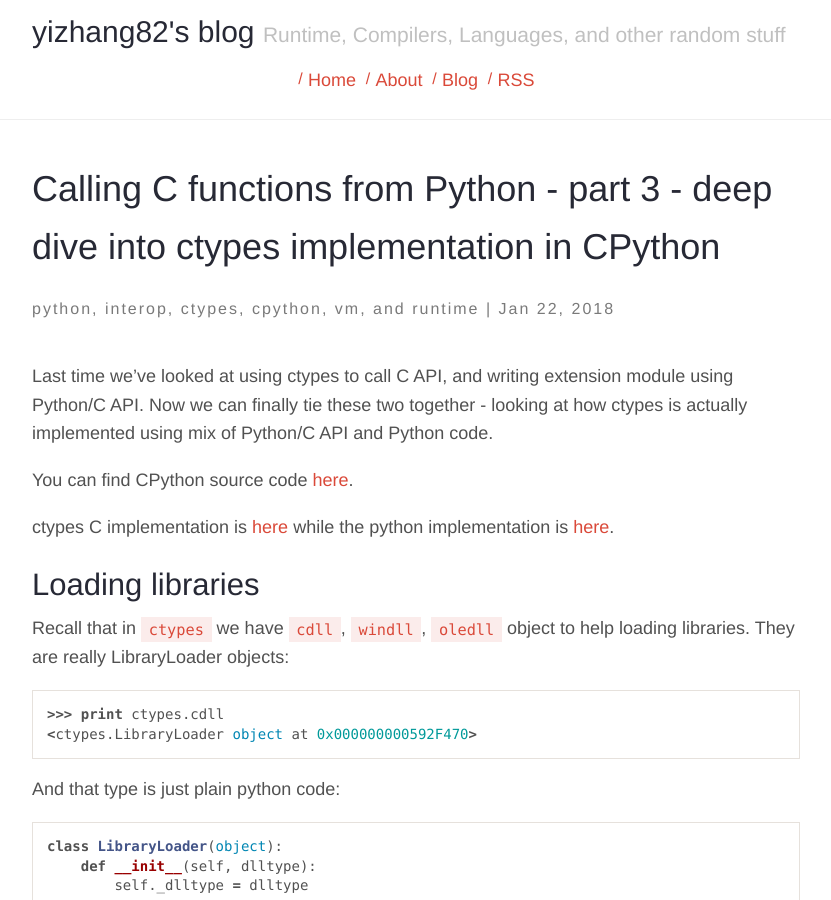
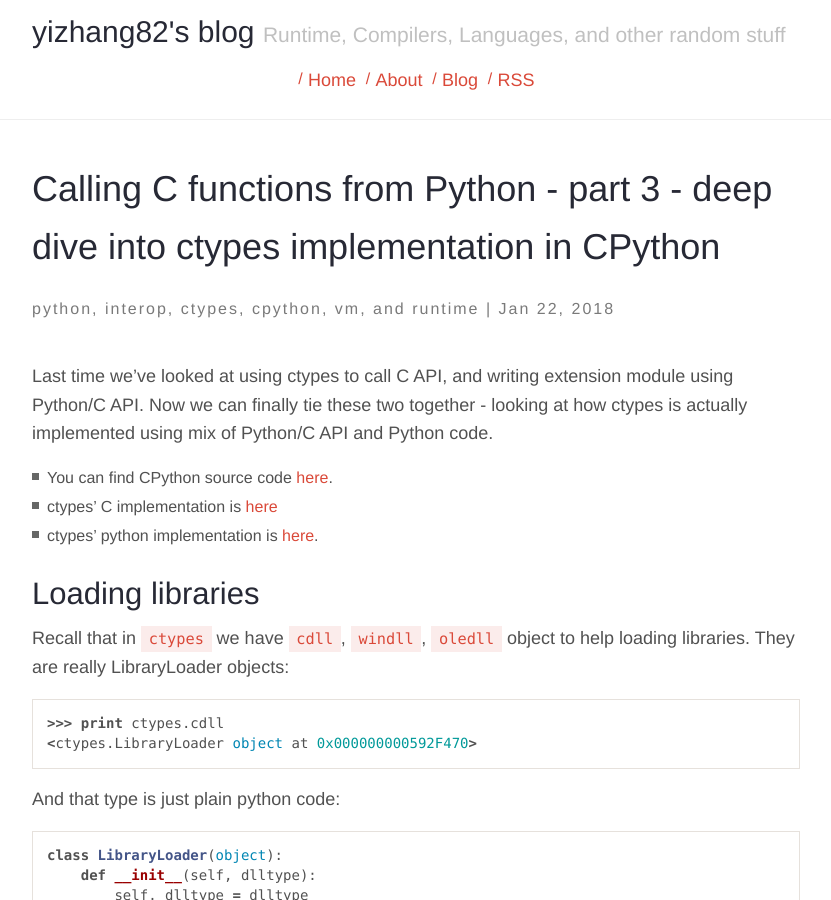
Before and after one commit to yizhang82/yizhang82.github.io, a Jekyll site: the page built from _posts/2018-01-22-python-interop-3.md, in a window 1280 px wide and 900 px high. Shown: the whole window, without its empty margins (224-1055 px from the left). Built offline with Jekyll 4.4.1, drawn with Linux system fonts in a browser that asks for light colours; nearby versions of some CDN libraries; comment, search, counter and statistics services are not loaded.

```diff
--- a/_posts/2018-01-22-python-interop-3.md
+++ b/_posts/2018-01-22-python-interop-3.md
@@ -5,6 +5,7 @@ date:   2018-01-22
 description: Calling C functions from Python - part 3 - deep dive into ctypes implementation in CPython
 permalink: python-interop-inside-ctypes
 comments: true
+excerpt_separator: <!--more-->
 categories:
 - python
 - interop
@@ -16,9 +17,11 @@ categories:
 
 Last time we've looked at using ctypes to call C API, and writing extension module using Python/C API. Now we can finally tie these two together - looking at how ctypes is actually implemented using mix of Python/C API  and Python code.
 
-You can find CPython source code [here](https://github.com/python/cpython).
+* You can find CPython source code [here](https://github.com/python/cpython).
+* ctypes' C implementation is [here](https://github.com/python/cpython/tree/master/Modules/_ctypes)
+* ctypes' python implementation is [here](https://github.com/python/cpython/tree/master/Lib/ctypes).
 
-ctypes C implementation is [here](https://github.com/python/cpython/tree/master/Modules/_ctypes) while the python implementation is [here](https://github.com/python/cpython/tree/master/Lib/ctypes).
+<!--more-->
 
 ## Loading libraries
 
```
Also changed, not shown: _posts/2018-01-24-dependent-handle.md (+5 -2 lines).
